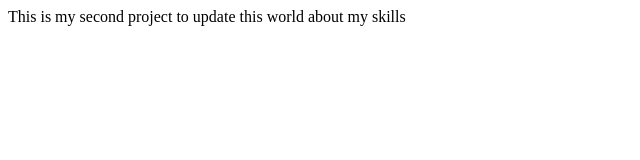
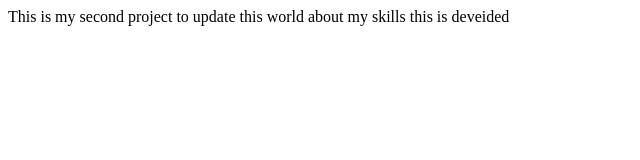
Before and after one commit to nouman8881/bootcamp2020, a plain HTML site: page nouman.html in a window 1280 px wide. Shown: the whole page, without its empty margins (0-640 px from the left). Drawn offline with Linux system fonts and the light colour scheme.

Commit message:
updated nouman.html

```diff
--- a/nouman.html
+++ b/nouman.html
@@ -4,6 +4,8 @@
     <title>Second Example</title>
 </head>
 <body>
-    <div>This is my second project to update this world about my skills</div>
+    <div>This is my second project to update this world about my skills
+        this is deveided
+    </div>
 </body>
 </html>
```
